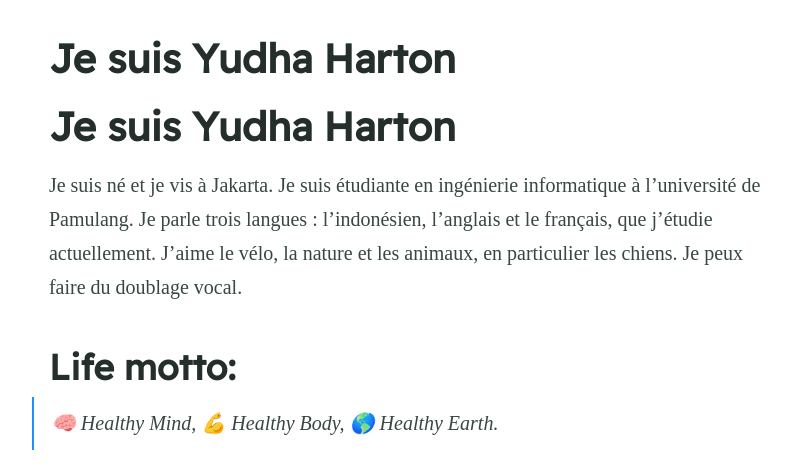
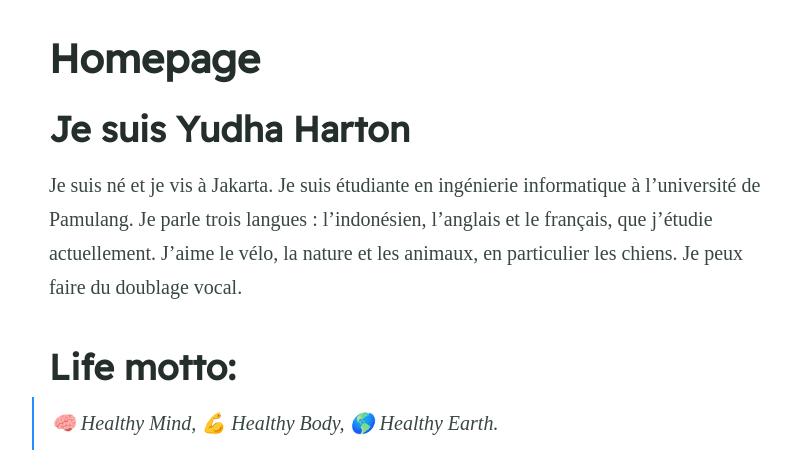
Before and after one commit to yudhaharton/yudhaharton.github.io, a Jekyll site: the page built from index.md, in a window 1280 px wide and 900 px high, cut to the strip 428-900 px from the top of the window. Shown: the whole strip, without its empty margins (234-1025 px from the left). Built offline with Jekyll 4.4.1, drawn with Linux system fonts in a browser that asks for light colours; some web fonts are replaced; our own code applies the rules of GitHub Pages for plain Markdown files.

Commit message:
Update index.md

```diff
--- a/index.md
+++ b/index.md
@@ -1,11 +1,11 @@
 ---
-title:
+title: Homepage
 feature_text: |
 feature_image: "https://i.ibb.co/dP6PRSN/IRWN2699.jpg"
 excerpt: ""
 ---
 
-# Je suis Yudha Harton
+## Je suis Yudha Harton
 
 Je suis né et je vis à Jakarta. Je suis étudiante en ingénierie informatique à l'université de Pamulang. Je parle trois langues : l'indonésien, l'anglais et le français, que j'étudie actuellement. J'aime le vélo, la nature et les animaux, en particulier les chiens. Je peux faire du doublage vocal.
 
```
